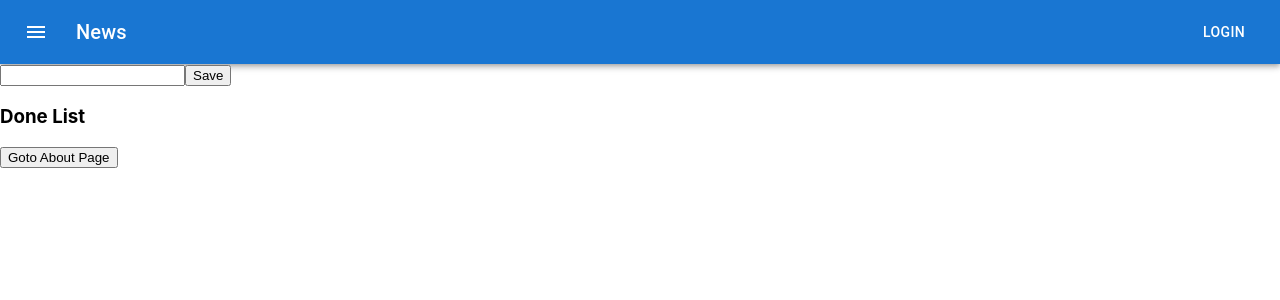
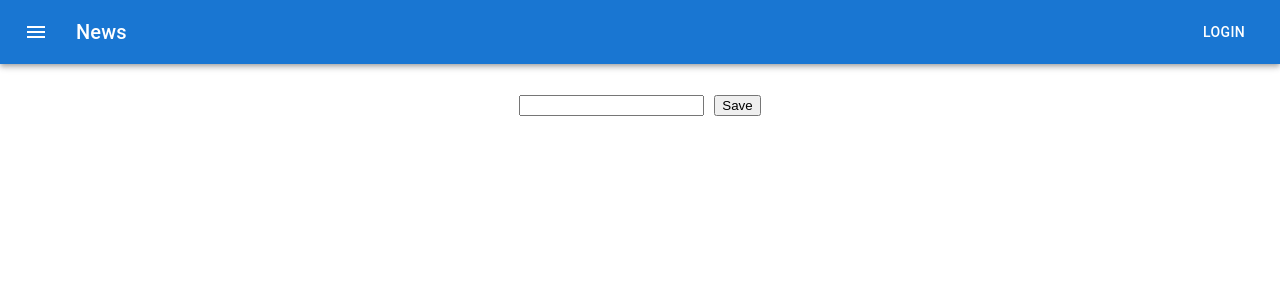
Before and after one commit to skolacode/safwan-one-one, a React (Create React App) app in the folder todo-app/: page / in a window 1280 px wide. Shown: the top 300 px of the page. Built offline with nearby package versions, Linux system fonts and the light colour scheme.

Commit message:
1. update the basic UI style 2. make the content align center of the page

```diff
--- a/todo-app/src/pages/HomePage.jsx
+++ b/todo-app/src/pages/HomePage.jsx
@@ -6,13 +6,10 @@ import Typography from '@mui/material/Typography';
 import Button from '@mui/material/Button';
 import IconButton from '@mui/material/IconButton';
 import MenuIcon from '@mui/icons-material/Menu';
-import { useNavigate } from "react-router-dom";
 
 import { LandingPage } from './LandingPage';
 
 export const HomePage = () => {
-
-  const navigate = useNavigate();
 
   return (
     <Box sx={{ flexGrow: 1 }}>
@@ -36,10 +33,6 @@ export const HomePage = () => {
 
       {/* This is the body */}
       <LandingPage />
-
-
-      <button onClick={() => navigate('/safwan')}>Goto About Page</button>
-
     </Box>
   );
 }
--- a/todo-app/src/pages/LandingPage.jsx
+++ b/todo-app/src/pages/LandingPage.jsx
@@ -1,6 +1,6 @@
 import React, { useState } from 'react'
-import { useEffect } from 'react'
 import {MyCard} from '../components/MyCard'
+import landingPageStyle from '../styles/LandingPage.module.css'
 
 export const LandingPage = () => {
 
@@ -76,9 +76,12 @@ export const LandingPage = () => {
 
 
   return (
-    <div>
-      <input type="text" value={todo} onChange={(evt) => setTodo(evt.target.value)} />
-      <button onClick={onSave}>Save</button>
+    <div className={landingPageStyle.container}>
+
+      <div style={{marginTop: 30}}>
+        <input type="text" value={todo} onChange={(evt) => setTodo(evt.target.value)} />
+        <button style={{ marginLeft: 10 }} onClick={onSave}>Save</button>
+      </div>
 
       {
         todoList.map((each, index) => (
@@ -86,12 +89,16 @@ export const LandingPage = () => {
         ))
       }
 
-
-      <h3>Done List</h3>
       {
-        doneTodoList.map((each, index) => (
-          <MyCard key={index} index={index} description={each} deleteFunc={deleteDoneTodo} doneFunc={doneTodo} />
-        ))
+        doneTodoList.length > 0 &&
+        <>
+          <h3>Done List</h3>
+          {
+            doneTodoList.map((each, index) => (
+              <MyCard key={index} index={index} description={each} deleteFunc={deleteDoneTodo} doneFunc={doneTodo} />
+            ))
+          }
+        </>
       }
 
       {/*
--- /dev/null
+++ b/todo-app/src/styles/LandingPage.module.css
@@ -0,0 +1,7 @@
+.container {
+  display: flex;
+  flex: 1;
+  align-items: center;
+  justify-content: center;
+  flex-direction: column;
+}
```
